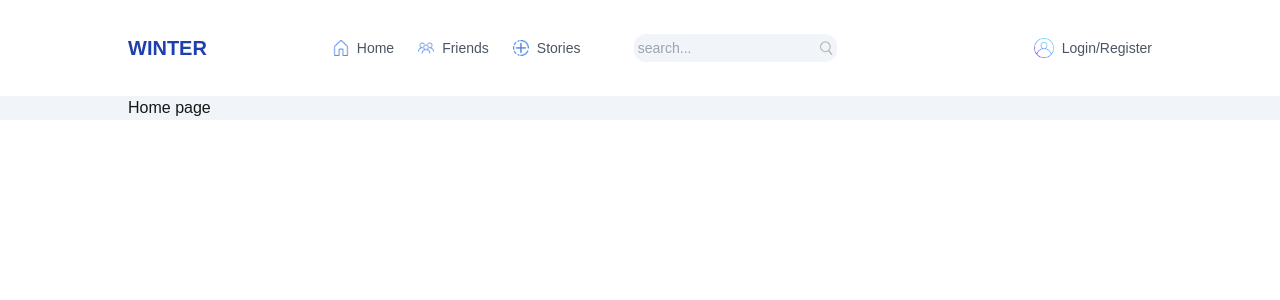
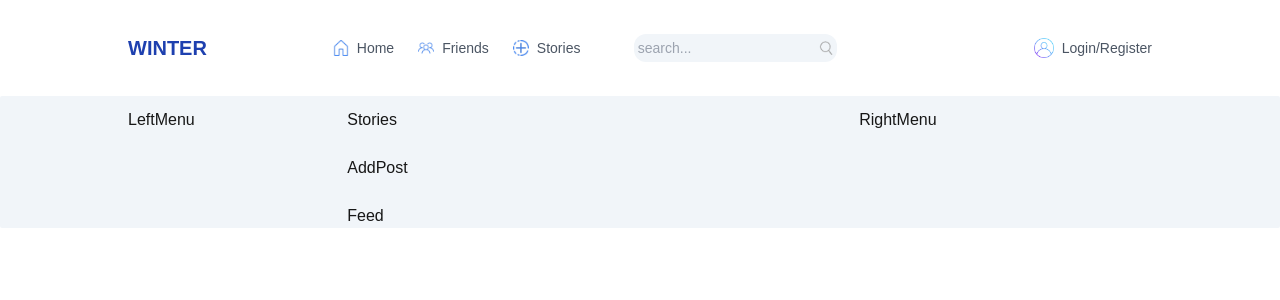
Before and after one commit to sajjad0057/P_JS_FWorL, a Next.js app in the folder winter-social/: page / in a window 1280 px wide. Shown: the top 300 px of the page. Built offline with nearby package versions, Linux system fonts and the light colour scheme; no server answers.

Commit message:
Create basic UI components

```diff
--- a/winter-social/src/app/page.tsx
+++ b/winter-social/src/app/page.tsx
@@ -1,7 +1,25 @@
-import Image from "next/image";
+import AddPost from "@/components/AddPost";
+import Feed from "@/components/Feed";
+import LeftMenu from "@/components/LeftMenu";
+import RightMenu from "@/components/RightMenu";
+import Stories from "@/components/Stories";
 
 export default function Home() {
-  return (
-    <div>Home page</div>
-  );
+	return (
+		<div className="flex gap-6 pt-3">
+			<div className="hidden xl:block w-[20%]">
+				<LeftMenu />
+			</div>
+			<div className="w-full lg:w-[70%] xl:w-[50%]">
+				<div className="flex flex-col gap-6">
+					<Stories />
+					<AddPost />
+					<Feed />
+				</div>
+			</div>
+			<div className="hidden lg:block w-[30%]">
+				<RightMenu />
+			</div>
+		</div>
+	);
 }
--- /dev/null
+++ b/winter-social/src/components/AddPost.tsx
@@ -0,0 +1,7 @@
+import React from "react";
+
+const AddPost = () => {
+	return <div>AddPost</div>;
+};
+
+export default AddPost;
--- /dev/null
+++ b/winter-social/src/components/Feed.tsx
@@ -0,0 +1,7 @@
+import React from "react";
+
+const Feed = () => {
+	return <div>Feed</div>;
+};
+
+export default Feed;
--- /dev/null
+++ b/winter-social/src/components/LeftMenu.tsx
@@ -0,0 +1,7 @@
+import React from "react";
+
+function LeftMenu() {
+	return <div className="">LeftMenu</div>;
+}
+
+export default LeftMenu;
--- /dev/null
+++ b/winter-social/src/components/RightMenu.tsx
@@ -0,0 +1,7 @@
+import React from "react";
+
+const RightMenu = () => {
+	return <div>RightMenu</div>;
+};
+
+export default RightMenu;
--- /dev/null
+++ b/winter-social/src/components/Stories.tsx
@@ -0,0 +1,7 @@
+import React from "react";
+
+const Stories = () => {
+	return <div>Stories</div>;
+};
+
+export default Stories;
```
Also changed, not shown: winter-social/src/components/Navbar.tsx (+6 -2 lines).
